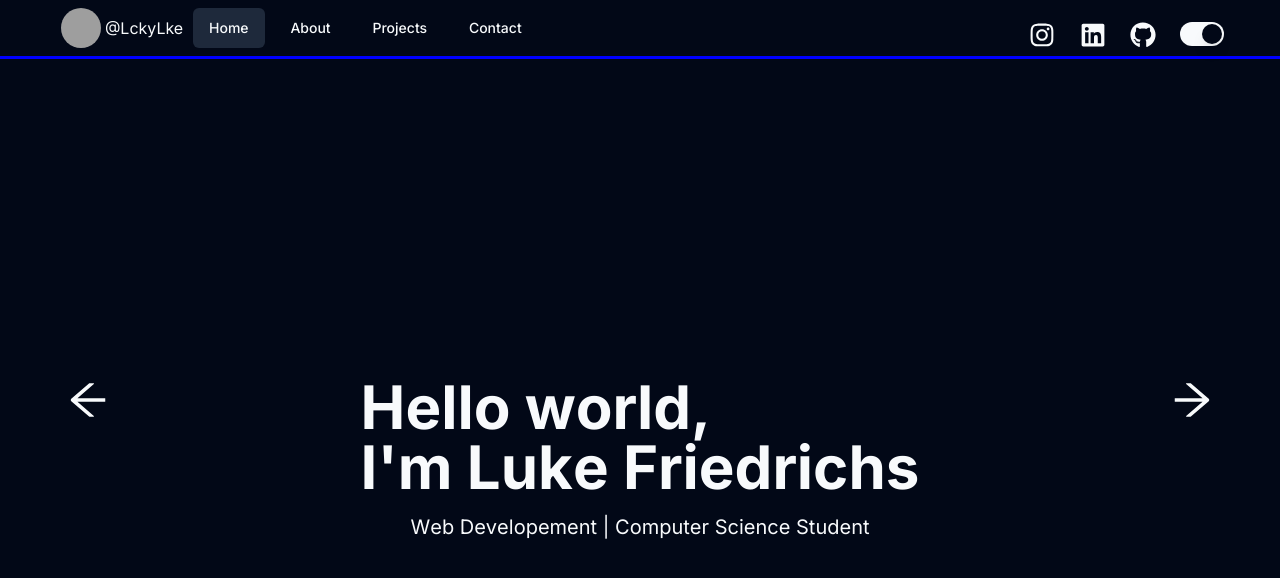
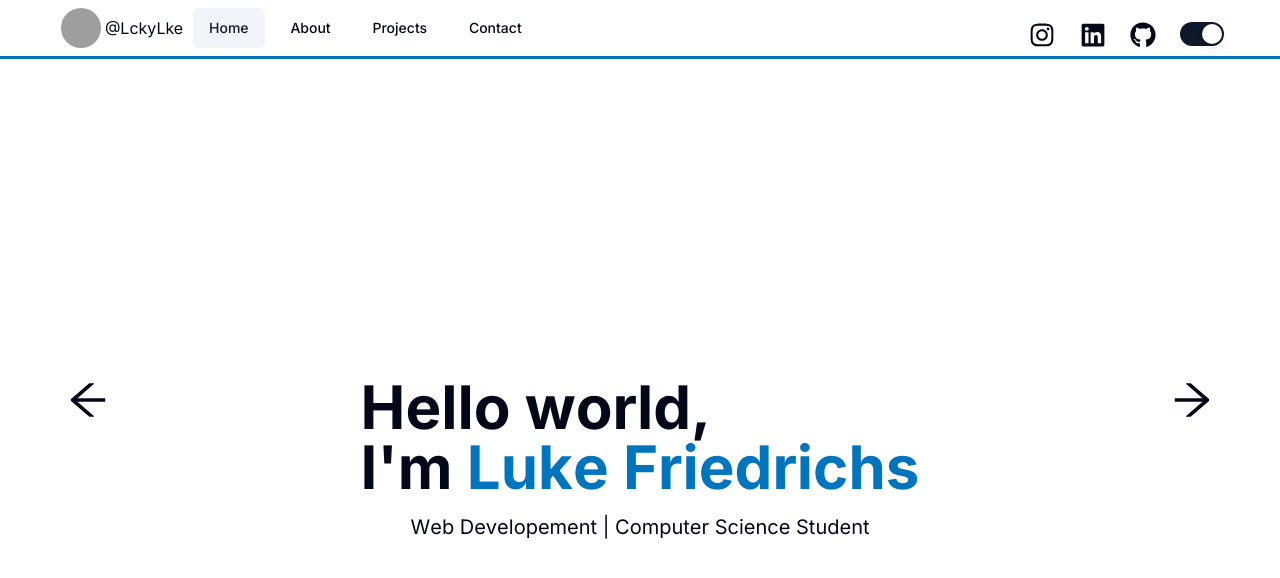
Before and after one commit to LckyLke/lukefriedrichs, a Next.js app: page / in a window 1280 px wide. Shown: the top 578 px of the page. Built offline with nearby package versions, Linux system fonts and the light colour scheme; grey boxes are pictures that could not be loaded.

Commit message:
Some better colors

```diff
--- a/app/globals.css
+++ b/app/globals.css
@@ -175,7 +175,7 @@ body {
 }
 
 .animated-border {
-    border-bottom: 3px solid blue; /* Set your desired color and thickness */
+    border-bottom: 3px solid #0174BE; /* Set your desired color and thickness */
     width: 100%;
     animation: slideIn 2s ease-out; /* Adjust time as you like */
 }
@@ -184,3 +184,7 @@ body {
     from { width: 0; }
     to { width: 100%; }
 }
+
+.specialTextColor {
+  color: #0174BE;
+}
--- a/app/layout.tsx
+++ b/app/layout.tsx
@@ -18,12 +18,7 @@ export default function RootLayout({
   return (
     <html lang="en">
       <body className={inter.className}>
-        <ThemeProvider
-          attribute="class"
-          defaultTheme="dark"
-          enableSystem
-          disableTransitionOnChange
-        >
+        <ThemeProvider attribute="class" defaultTheme="light">
           {children}
         </ThemeProvider>
       </body>
--- a/components/HomeContent.tsx
+++ b/components/HomeContent.tsx
@@ -10,7 +10,13 @@ const HomeContent = () => {
       <section className="flex flex-col items-center justify-center min-h-screen ">
         <div className="text-6xl font-bold flex flex-col ">
           <TextGrowOnHover text="Hello world, " />
-          <TextGrowOnHover text="I'm Luke Friedrichs" />
+          <div>
+            <TextGrowOnHover text="I'm " />
+            <TextGrowOnHover
+              className="specialTextColor"
+              text="Luke Friedrichs"
+            />
+          </div>
         </div>
         <div className="mt-4 text-xl">
           <TextGrowOnHover
--- a/components/TextGrowOnHover.tsx
+++ b/components/TextGrowOnHover.tsx
@@ -1,10 +1,14 @@
 import React, { useRef, useEffect } from 'react';
 
 interface TextGrowOnHoverProps {
+  className?: string;
   text: string;
 }
 
-const TextGrowOnHover: React.FC<TextGrowOnHoverProps> = ({ text }) => {
+const TextGrowOnHover: React.FC<TextGrowOnHoverProps> = ({
+  text,
+  className,
+}) => {
   const textRef = useRef<HTMLDivElement>(null);
 
   const applyStyle = (element: Element | null, scale: number) => {
@@ -46,7 +50,7 @@ const TextGrowOnHover: React.FC<TextGrowOnHoverProps> = ({ text }) => {
   return (
     <div ref={textRef} className="grow-text">
       {text.split('').map((char, index) => (
-        <span key={index} className="grow-letter">
+        <span key={index} className={'grow-letter ' + className}>
           {char === ' ' ? '\u00A0' : char}
         </span>
       ))}
```
Also changed, not shown: assets/Color Hunt Palette 0c356a0174beffc436fff0ce.png (added).
